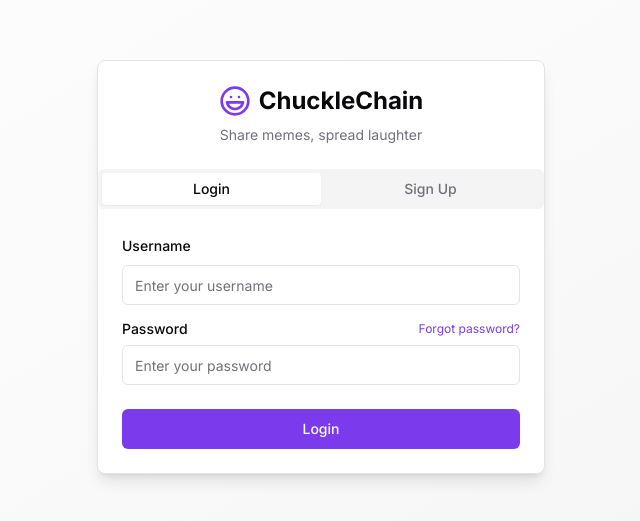
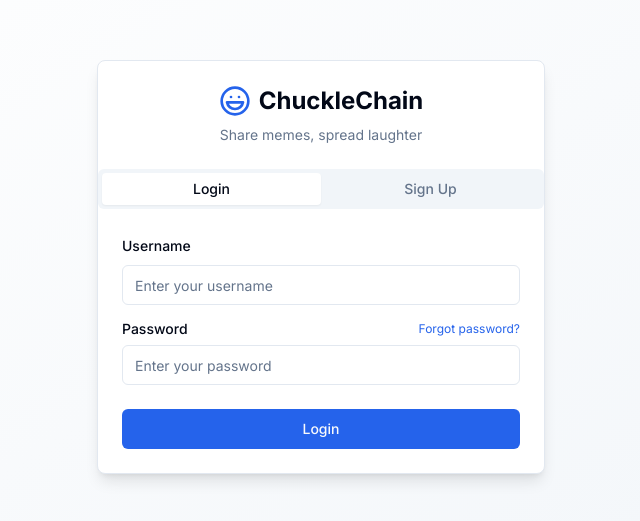
Before and after one commit to RohanMainali/ChuckleChain, a Next.js app: page / in a window 1280 px wide. Shown: the part 133-654 px from the top of the page, without its empty margins (319-959 px from the left). Built offline with nearby package versions, Linux system fonts and the light colour scheme; no server answers.

Commit message:
Update globals.css

```diff
--- a/app/globals.css
+++ b/app/globals.css
@@ -5,47 +5,47 @@
 @layer base {
   :root {
     --background: 0 0% 100%;
-    --foreground: 240 10% 3.9%;
+    --foreground: 222.2 84% 4.9%;
     --card: 0 0% 100%;
-    --card-foreground: 240 10% 3.9%;
+    --card-foreground: 222.2 84% 4.9%;
     --popover: 0 0% 100%;
-    --popover-foreground: 240 10% 3.9%;
-    --primary: 262.1 83.3% 57.8%;
-    --primary-foreground: 210 20% 98%;
-    --secondary: 240 4.8% 95.9%;
-    --secondary-foreground: 240 5.9% 10%;
-    --muted: 240 4.8% 95.9%;
-    --muted-foreground: 240 3.8% 46.1%;
-    --accent: 240 4.8% 95.9%;
-    --accent-foreground: 240 5.9% 10%;
+    --popover-foreground: 222.2 84% 4.9%;
+    --primary: 221.2 83.2% 53.3%;
+    --primary-foreground: 210 40% 98%;
+    --secondary: 210 40% 96.1%;
+    --secondary-foreground: 222.2 47.4% 11.2%;
+    --muted: 210 40% 96.1%;
+    --muted-foreground: 215.4 16.3% 46.9%;
+    --accent: 210 40% 96.1%;
+    --accent-foreground: 222.2 47.4% 11.2%;
     --destructive: 0 84.2% 60.2%;
-    --destructive-foreground: 0 0% 98%;
-    --border: 240 5.9% 90%;
-    --input: 240 5.9% 90%;
-    --ring: 262.1 83.3% 57.8%;
+    --destructive-foreground: 210 40% 98%;
+    --border: 214.3 31.8% 91.4%;
+    --input: 214.3 31.8% 91.4%;
+    --ring: 221.2 83.2% 53.3%;
     --radius: 0.5rem;
   }
 
   .dark {
-    --background: 240 10% 3.9%;
-    --foreground: 0 0% 98%;
-    --card: 240 10% 3.9%;
-    --card-foreground: 0 0% 98%;
-    --popover: 240 10% 3.9%;
-    --popover-foreground: 0 0% 98%;
-    --primary: 262.1 83.3% 57.8%;
-    --primary-foreground: 210 20% 98%;
-    --secondary: 240 3.7% 15.9%;
-    --secondary-foreground: 0 0% 98%;
-    --muted: 240 3.7% 15.9%;
-    --muted-foreground: 240 5% 64.9%;
-    --accent: 240 3.7% 15.9%;
-    --accent-foreground: 0 0% 98%;
+    --background: 222.2 84% 4.9%;
+    --foreground: 210 40% 98%;
+    --card: 222.2 84% 4.9%;
+    --card-foreground: 210 40% 98%;
+    --popover: 222.2 84% 4.9%;
+    --popover-foreground: 210 40% 98%;
+    --primary: 217.2 91.2% 59.8%;
+    --primary-foreground: 222.2 47.4% 11.2%;
+    --secondary: 217.2 32.6% 17.5%;
+    --secondary-foreground: 210 40% 98%;
+    --muted: 217.2 32.6% 17.5%;
+    --muted-foreground: 215 20.2% 65.1%;
+    --accent: 217.2 32.6% 17.5%;
+    --accent-foreground: 210 40% 98%;
     --destructive: 0 62.8% 30.6%;
-    --destructive-foreground: 0 0% 98%;
-    --border: 240 3.7% 15.9%;
-    --input: 240 3.7% 15.9%;
-    --ring: 262.1 83.3% 57.8%;
+    --destructive-foreground: 210 40% 98%;
+    --border: 217.2 32.6% 17.5%;
+    --input: 217.2 32.6% 17.5%;
+    --ring: 224.3 76.3% 48%;
   }
 }
 
@@ -57,8 +57,6 @@
     @apply bg-background text-foreground;
   }
 }
-
-/* Custom scrollbar styles */
 
 body {
   font-family: Arial, Helvetica, sans-serif;
@@ -79,6 +77,8 @@ body {
 html {
   scroll-behavior: smooth;
 }
+
+/* Custom scrollbar styles */
 .scrollbar-thin {
   scrollbar-width: thin;
 }
@@ -129,12 +129,10 @@ html {
 
 @keyframes slideInRight {
   from {
-    transform: translateX(20px);
-    opacity: 0;
+    transform: translateX(100%);
   }
   to {
     transform: translateX(0);
-    opacity: 1;
   }
 }
 
@@ -215,7 +213,7 @@ html {
 }
 
 .animate-spin-slow {
-  animation: spin 3s linear infinite;
+  animation: spin 2s linear infinite;
 }
 
 .animate-shimmer {
@@ -243,3 +241,57 @@ html {
     transition: none !important;
   }
 }
+
+/* Mobile specific styles */
+@media (max-width: 767px) {
+  /* Improved touch targets for mobile */
+  .mobile-touch-target {
+    @apply min-h-[44px] py-2;
+  }
+
+  /* Prevent scrolling when mobile menu is open */
+  body.overflow-hidden {
+    overflow: hidden;
+  }
+
+  /* Mobile main content area */
+  .mobile-main-content {
+    height: calc(100vh - 64px);
+    overflow-y: auto;
+    -webkit-overflow-scrolling: touch;
+  }
+
+  /* Mobile drawer backdrop */
+  .mobile-drawer-backdrop {
+    @apply fixed inset-0 bg-background/80 backdrop-blur-sm z-30;
+  }
+
+  /* Swipe hint */
+  .swipe-hint {
+    position: fixed;
+    bottom: 20px;
+    left: 50%;
+    transform: translateX(-50%);
+    background: rgba(0, 0, 0, 0.7);
+    color: white;
+    padding: 8px 16px;
+    border-radius: 20px;
+    font-size: 12px;
+    z-index: 100;
+    animation: fadeIn 0.3s, fadeOut 0.3s 3s forwards;
+  }
+
+  @keyframes fadeOut {
+    from {
+      opacity: 1;
+    }
+    to {
+      opacity: 0;
+    }
+  }
+
+  /* Responsive meme text */
+  .meme-text-mobile {
+    font-size: clamp(14px, 4vw, 24px) !important;
+  }
+}
```
